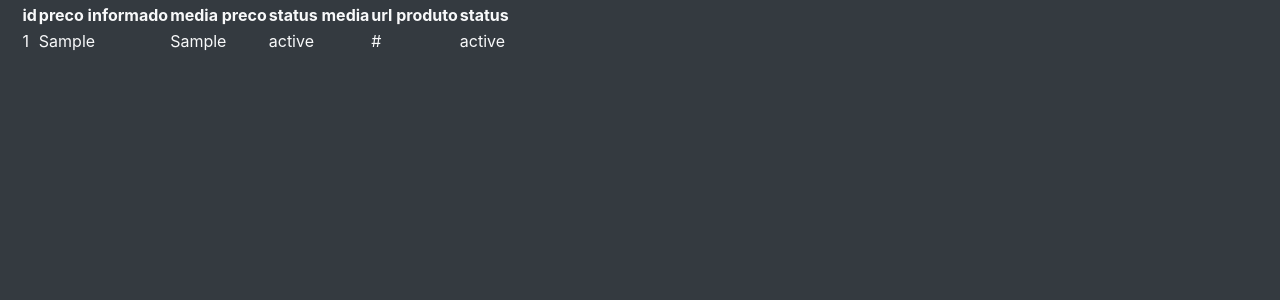
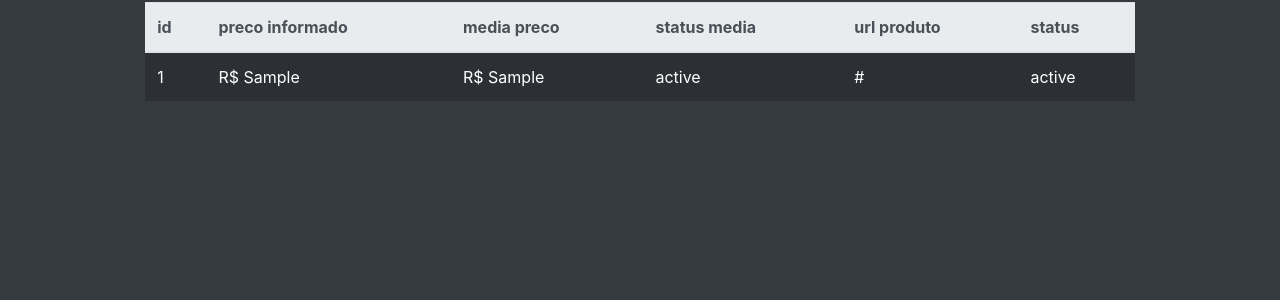
Before and after one commit to kb5134/phishpool, a Flask app: template app/templates/lista_urls.html in a window 1280 px wide. Shown: the part 101-401 px from the top of the page. Run offline with Flask 3, Linux system fonts and the light colour scheme; the template is opened without the code that fills it: most values are stand-ins (such as "Sample title", 1, 10 or a date in 2020); some libraries are stand-ins or nearby versions.

Commit message:
Tabela finalizada aprovada

```diff
--- a/app/templates/base/base.html
+++ b/app/templates/base/base.html
@@ -37,7 +37,7 @@
       </div>
     </nav>
 
-    <div class="container">{% block content %} {% endblock content %}</div>
+    <div class="container" style="{% block csscontainer %}{% endblock csscontainer %}">{% block content %} {% endblock content %}</div>
     <script src="https://code.jquery.com/jquery-3.2.1.slim.min.js" integrity="sha384-KJ3o2DKtIkvYIK3UENzmM7KCkRr/rE9/Qpg6aAZGJwFDMVNA/GpGFF93hXpG5KkN" crossorigin="anonymous"></script>
   <script src="https://cdn.jsdelivr.net/npm/popper.js@1.12.9/dist/umd/popper.min.js" integrity="sha384-ApNbgh9B+Y1QKtv3Rn7W3mgPxhU9K/ScQsAP7hUibX39j7fakFPskvXusvfa0b4Q" crossorigin="anonymous"></script>
   <script src="https://cdn.jsdelivr.net/npm/bootstrap@4.0.0/dist/js/bootstrap.min.js" integrity="sha384-JZR6Spejh4U02d8jOt6vLEHfe/JQGiRRSQQxSfFWpi1MquVdAyjUar5+76PVCmYl" crossorigin="anonymous"></script>
--- a/app/templates/lista_urls.html
+++ b/app/templates/lista_urls.html
@@ -1,6 +1,8 @@
-{% extends 'base/base.html' %} {% block content %}
-  <table id="lista_urls">
-    <thead>
+{% extends 'base/base.html' %}
+{% block csscontainer %}text-align: -webkit-center;{% endblock csscontainer %}{% block content %}
+<div style="width:80%;">
+  <table id="lista_urls" class="table table-striped table-dark table-hover">
+    <thead class="thead-light">
       <tr>
         <th>id</th>
         <th>preco informado</th>
@@ -14,8 +16,8 @@
       {% for i in lista %}
       <tr>
         <td>{{i['id']}}</td>
-        <td>{{i['preco_informado']}}</td>
-        <td>{{i['media_preco']}}</td>
+        <td>R$ {{i['preco_informado']}}</td>
+        <td>R$ {{i['media_preco']}}</td>
         <td>{{i['status_media']}}</td>
         <td>{{i['url_produto']}}</td>
         <td>{{i['status']}}</td>
@@ -23,6 +25,7 @@
       {% endfor %}
     </tbody>
   </table>
+</div>
   <script>
 
     $(document).ready(function () {
```
